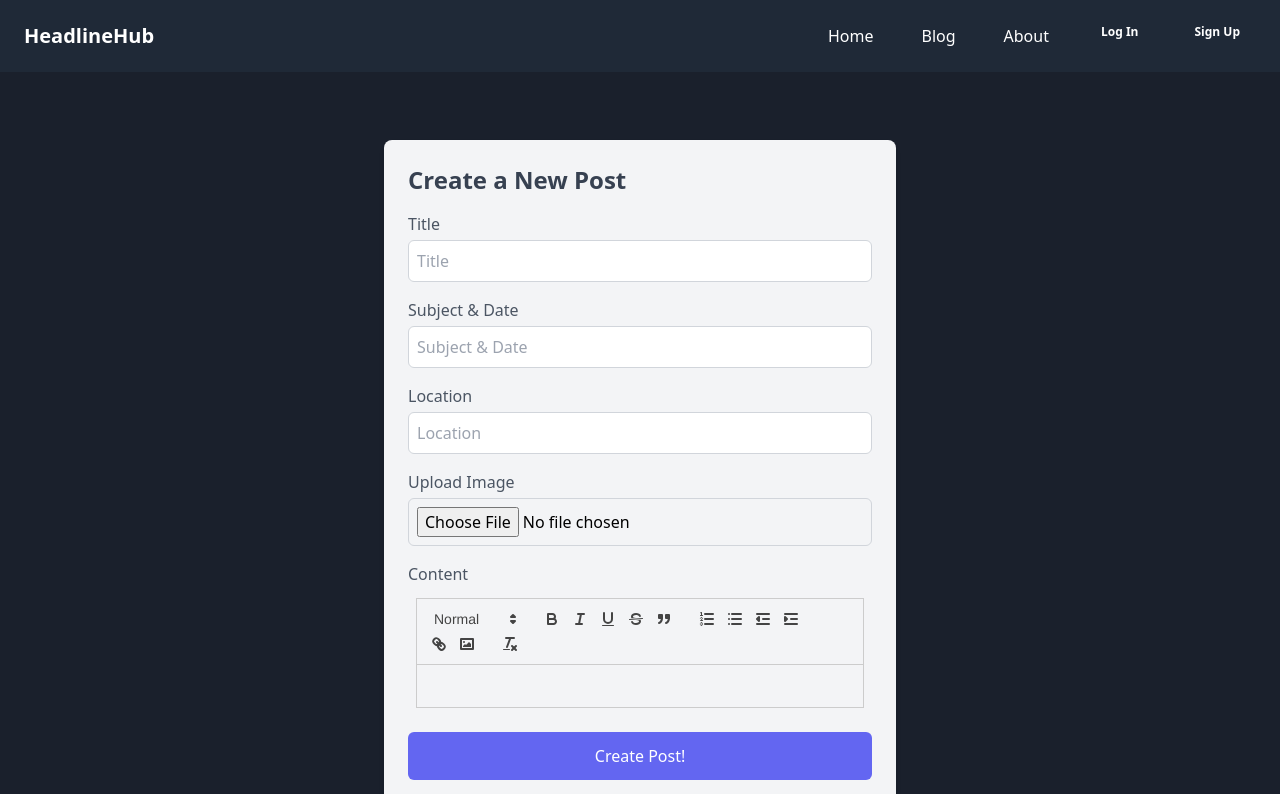
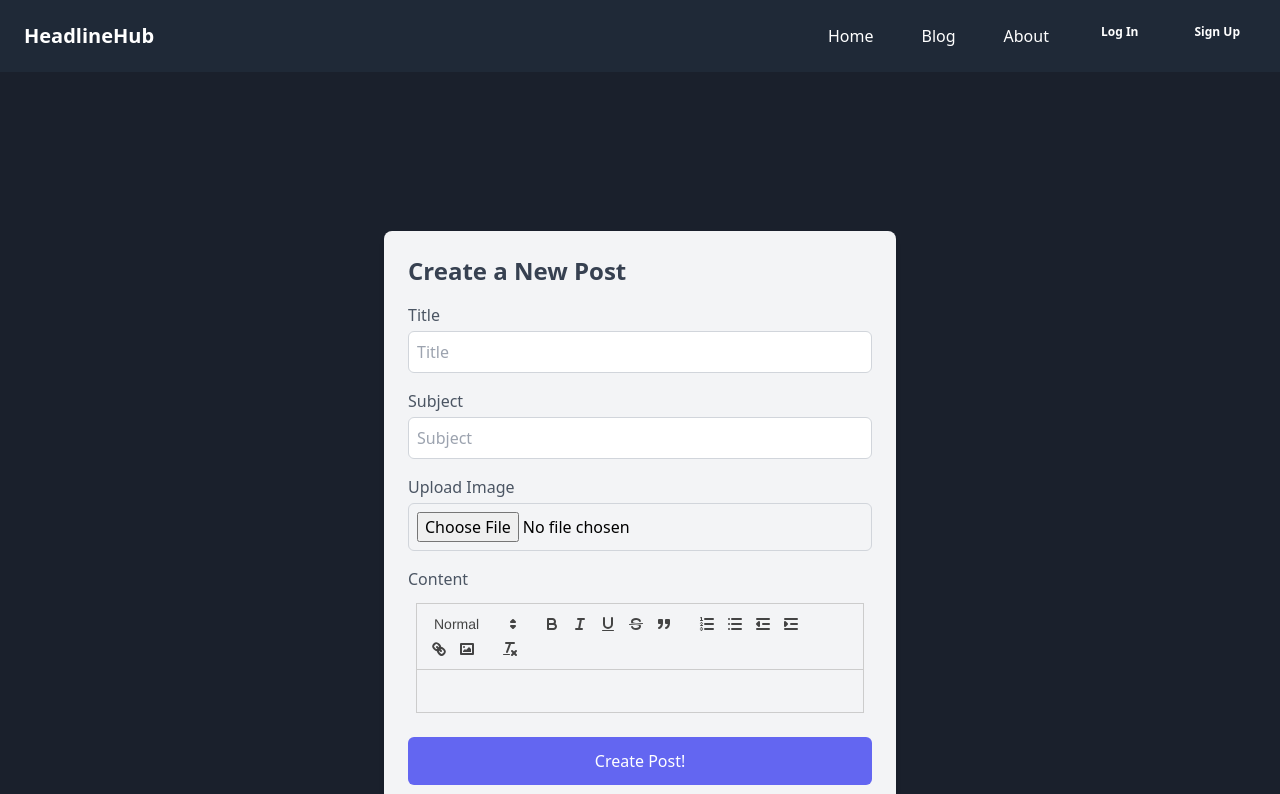
Before and after one commit to edm1001/mern-blog, a React (Create React App) app in the folder client/: page /create in a window 1280 px wide. Shown: the top 794 px of the page. Built offline with nearby package versions, Linux system fonts and the light colour scheme.

Commit message:
edit create post

```diff
--- a/client/src/Editor.js
+++ b/client/src/Editor.js
@@ -18,7 +18,7 @@ export default function Editor({ value, onChange }) {
   };
 
   return (
-    <section className="content p-2 text-white">
+    <section className="content p-2 text-black">
       <ReactQuill
         value={value}
         modules={modules}
--- a/client/src/pages/CreatePost.jsx
+++ b/client/src/pages/CreatePost.jsx
@@ -7,7 +7,7 @@ function CreatePost() {
   const [title, setTitle] = useState("");
   const [summary, setSummary] = useState("");
   const [content, setContent] = useState("");
-  const [location, setLocation] = useState("");
+  // const [location, setLocation] = useState("");
   const [files, setFiles] = useState("");
   const [redirect, setRedirect] = useState(false);
 
@@ -16,7 +16,7 @@ function CreatePost() {
     data.set("title", title);
     data.set("summary", summary);
     data.set("content", content);
-    data.set("location", location);
+    // data.set("location", location);
     data.set("file", files[0]);
     ev.preventDefault();
 
@@ -34,7 +34,7 @@ function CreatePost() {
     return <Navigate to={"/"} />;
   }
   return (
-    <div className="min-h-screen flex flex-col">
+    <div className="min-h-screen flex flex-col my-12">
       {/* Main Content */}
       <main className="flex-grow flex items-center justify-center p-4">
         <form
@@ -63,12 +63,12 @@ function CreatePost() {
           {/* Summary Input */}
           <div>
             <label className="block text-gray-600 mb-1" htmlFor="summary">
-              Subject & Date
+              Subject
             </label>
             <input
               id="summary"
               type="text"
-              placeholder="Subject & Date"
+              placeholder="Subject"
               value={summary}
               onChange={(ev) => setSummary(ev.target.value)}
               className="block w-full p-2 border border-gray-300 rounded-md focus:outline-none focus:border-indigo-500"
@@ -76,7 +76,7 @@ function CreatePost() {
           </div>
 
           {/* Location Input */}
-          <div>
+          {/* <div>
             <label className="block text-gray-600 mb-1" htmlFor="location">
               Location
             </label>
@@ -88,7 +88,7 @@ function CreatePost() {
               onChange={(ev) => setLocation(ev.target.value)}
               className="block w-full p-2 border border-gray-300 rounded-md focus:outline-none focus:border-indigo-500"
             />
-          </div>
+          </div> */}
 
           {/* File Input */}
           <div>
```
Also changed, not shown: 4 other files (tests, documents, lock files or other folders).
